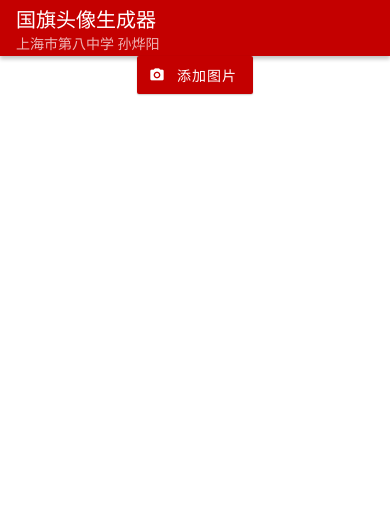
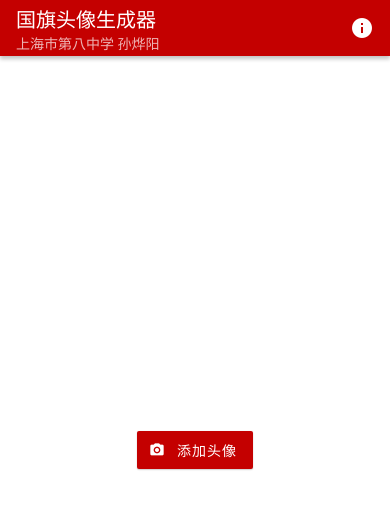
Before and after one commit to jsun969/chinese-flag-avatar-builder, a React Native app: screen / in a window 390 px wide. Shown: the top 508 px of the page. Built offline with nearby package versions, Linux system fonts and the light colour scheme.

Commit message:
feat: modify basic layout and add save and share buttons

```diff
--- a/App.tsx
+++ b/App.tsx
@@ -18,10 +18,19 @@ const styles = StyleSheet.create({
   container: {
     alignItems: 'center',
   },
+  containerWithoutAvatar: {
+    flex: 1,
+    alignItems: 'center',
+    justifyContent: 'center',
+  },
   avatar: {
     height: 250,
     width: 250,
     marginVertical: 16,
+  },
+  saveAndShareButtonView: {
+    marginVertical: 16,
+    flexDirection: 'row',
   },
 });
 
@@ -46,14 +55,32 @@ export default function App() {
       <Appbar.Header>
         <Appbar.Content title="国旗头像生成器" subtitle="上海市第八中学 孙烨阳" />
         <Appbar.Action icon="" />
-        <Appbar.Action icon="" />
+        <Appbar.Action icon="information" />
       </Appbar.Header>
-      <View style={styles.container}>
-        {!!selectedAvatar && <Image source={{ uri: selectedAvatar }} style={styles.avatar} />}
-        <Button icon="camera" mode="contained" onPress={handleSelectAvatar}>
-          添加图片
-        </Button>
-      </View>
+      {!!selectedAvatar ? (
+        <View style={styles.container}>
+          <Image source={{ uri: selectedAvatar }} style={styles.avatar} />
+          <View>
+            <Button icon="camera" mode="contained" onPress={handleSelectAvatar}>
+              更改头像
+            </Button>
+          </View>
+          <View style={styles.saveAndShareButtonView}>
+            <Button mode="contained" icon="content-save" style={{ marginRight: 8 }}>
+              保存
+            </Button>
+            <Button mode="contained" icon="share-variant" style={{ marginLeft: 8 }}>
+              分享
+            </Button>
+          </View>
+        </View>
+      ) : (
+        <View style={styles.containerWithoutAvatar}>
+          <Button icon="camera" mode="contained" onPress={handleSelectAvatar}>
+            添加头像
+          </Button>
+        </View>
+      )}
       <StatusBar style="auto" />
     </PaperProvider>
   );
```
